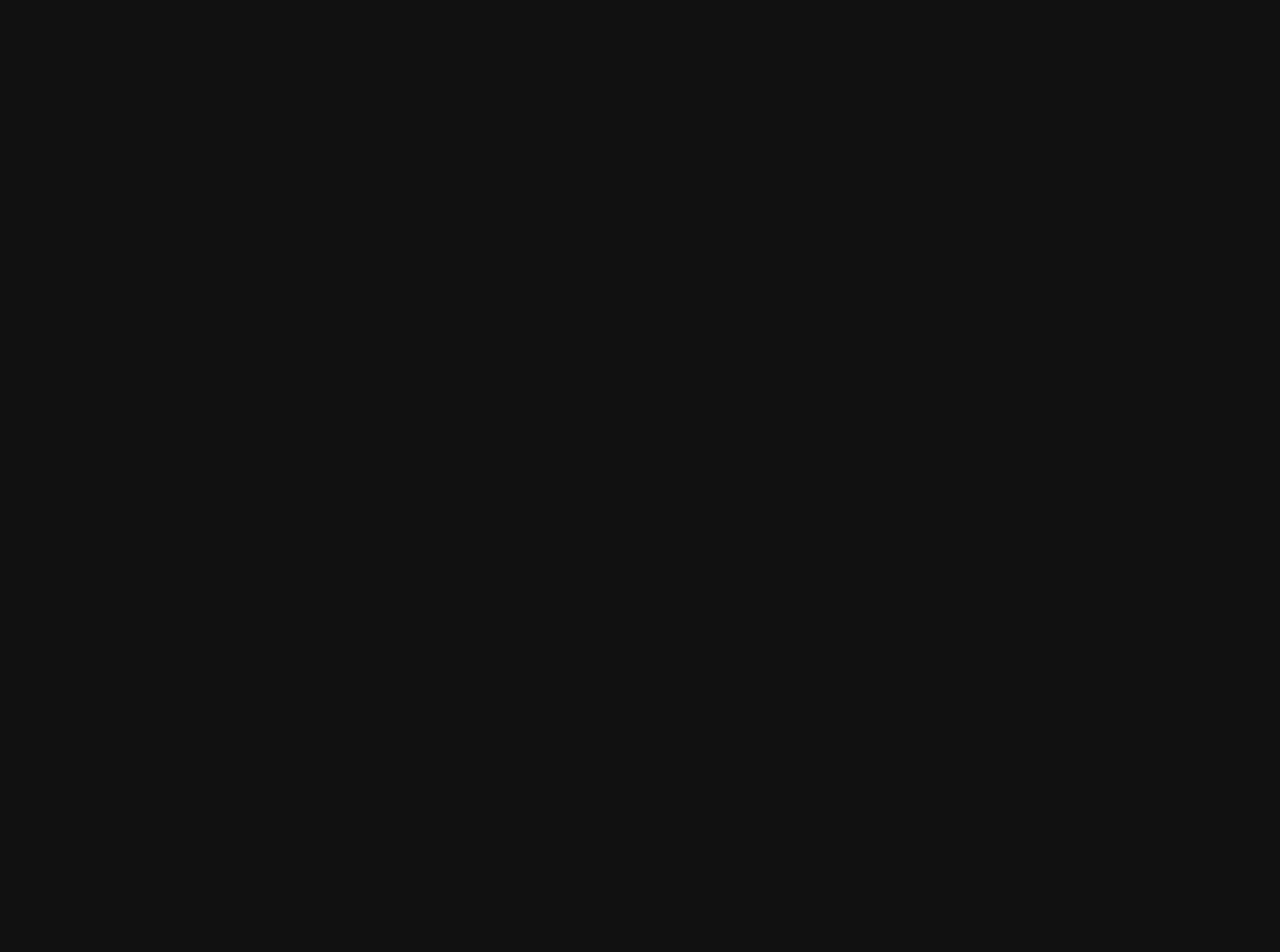
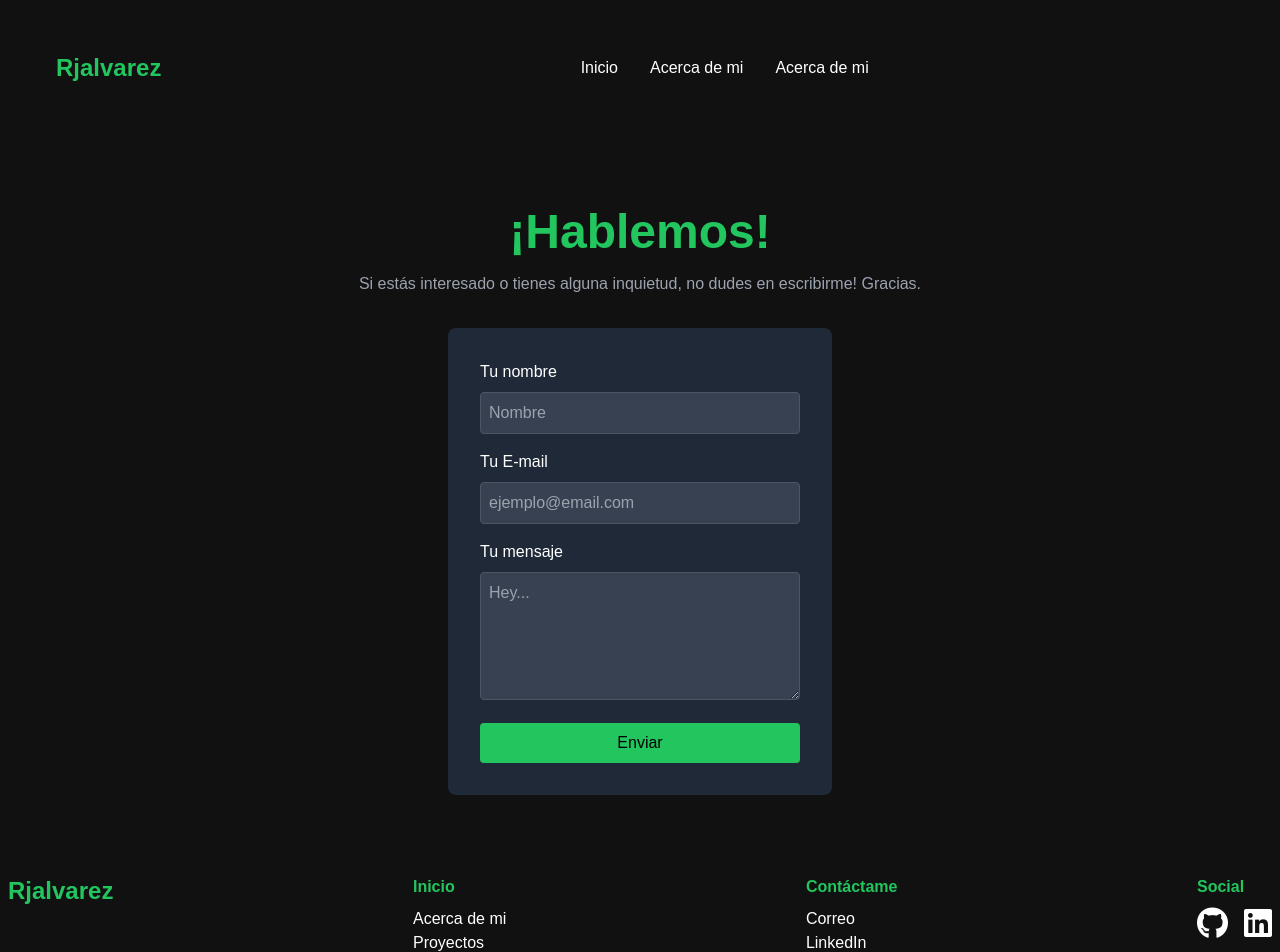
Before and after one commit to rjalvarez27/webpersonal, a React (Vite) app: page /webpersonal/contact in a window 1280 px wide. Before the commit this address had no page. Shown: the top 952 px of the page. Before the commit the page ends 800 px from the top, so only its background shows below. Built offline with nearby package versions, Linux system fonts and the light colour scheme.

Commit message:
feat:modify files

```diff
--- a/src/components/Footer.jsx
+++ b/src/components/Footer.jsx
@@ -10,7 +10,7 @@ const Footer = () => {
                         <h2 className="text-green-500 font-semibold">Inicio</h2>
                         <ul className="mt-2 text-white">
                             <li><a href="/about">Acerca de mi</a> </li>
-                            <li><a href="#projects">Proyectos</a> </li>
+                            <li><a href="/contact">Proyectos</a> </li>
                         </ul>
                     </div>
                     <div>
--- a/src/components/Nav.jsx
+++ b/src/components/Nav.jsx
@@ -9,8 +9,7 @@ const Nav = () => {
                     <nav className="space-x-8">
                     <button className="text-white hover:text-green-500"><a href="/" >Inicio</a></button>
                         <button className="text-white hover:text-green-500"><a href="webpersonal/about" >Acerca de mi</a></button>
-                        <button className="text-white hover:text-green-500"><a href="webpersonal/contact" >Contacto</a>
-                        </button>
+                        <button className="text-white hover:text-green-500"><a href="webpersonal/contact" >Acerca de mi</a></button>
                     </nav>
                 </div>
             </header>
--- a/src/main.jsx
+++ b/src/main.jsx
@@ -9,11 +9,11 @@ import '../src/styles/index.css'
 
 createRoot(document.getElementById('root')).render(
   <StrictMode>
-    <BrowserRouter>
+    <BrowserRouter basename="/webpersonal">
       <Routes >
         <Route path='/' element={<App />} />
         <Route path='/about' element={<About />} />
-        <Route path='/contac' element={<Contact />} />
+        <Route path='/contact' element={<Contact />} />
       </Routes>
     </BrowserRouter>
   </StrictMode>,
--- a/src/pages/App.jsx
+++ b/src/pages/App.jsx
@@ -38,7 +38,7 @@ function App() {
               <p className="text-white text-justify">
                 Desarrollador de software en constante aprendizaje, bueno para resolver problemas, soy persistente y estoy buscando siempre aprender nuevas tecnologías y hacer nuevos proyectos. Actualmente me encuentro en la búsqueda de nuevas oportunidades donde pueda aprender y desarrollar mis habilidades.
               </p>
-              <button className="mt-4 bg-transparent border border-white text-white px-4 py-2 rounded"><a href="/about" className="bg-transparent">Mas acerca de mi</a> </button>
+              <button className="mt-4 bg-transparent border border-white text-white px-4 py-2 rounded"><a href="webpersonal/about" className="bg-transparent">Mas acerca de mi</a> </button>
             </div>
           </div>
         </div >
@@ -61,7 +61,7 @@ function App() {
               <p className="bg-transparent text-white text-center">Capacidad de trabajar en equipo, y comunicarse de manera efectiva con otros programadores. Resolución de problemas y adaptabilidad a situaciones.</p>
             </div>
           </div>
-          <button className="mt-8 bg-green-500 text-white py-2 px-4 rounded-full hover:bg-green-600"><a href="/about#habilities" className="bg-transparent">Ver más de mis skills →</a>
+          <button className="mt-8 bg-green-500 text-white py-2 px-4 rounded-full hover:bg-green-600"><a href="webpersonal/about#skills" className="bg-transparent">Ver más de mis skills →</a>
           </button>
         </div>
         <div className="text-center w-full">
@@ -81,7 +81,7 @@ function App() {
           <div className="bg-red-500 p-10 rounded-lg py-8 mb-10">
             <h1 className="bg-transparent text-xl font-bold text-green-500 m-3">Red social (Desarrollo)</h1>
             <img src="https://firebasestorage.googleapis.com/v0/b/prueba-1-1262b.appspot.com/o/red.jpg?alt=media&token=5f93b5ce-f0e7-443e-9dab-112cb04643ee" alt="project 1" className="mx-auto mb-4 w-80" />
-            <button className="bg-black text-white px-4 py-2 rounded hover:bg-green-600" ><a href="https://github.com/rjalvarez27/Red_Social_Frontend" ><i className="fa-brands fa-github"></i></a></button>
+            <button className="bg-black text-white px-4 py-2 rounded hover:bg-green-600" ><a href="https://github.com/rjalvarez27/Red_Social_Frontend" ><i className="fa-brands fa-github"> GitHub </i></a></button>
           </div>
           <button className="bg-green-500 text-white py-2 px-4 rounded-full m-5"><a href="https://github.com/rjalvarez27?tab=repositories" className="bg-transparent">Ver más en GitHub <i className="fas fa-arrow-right bg-transparent"></i></a>
 
```
